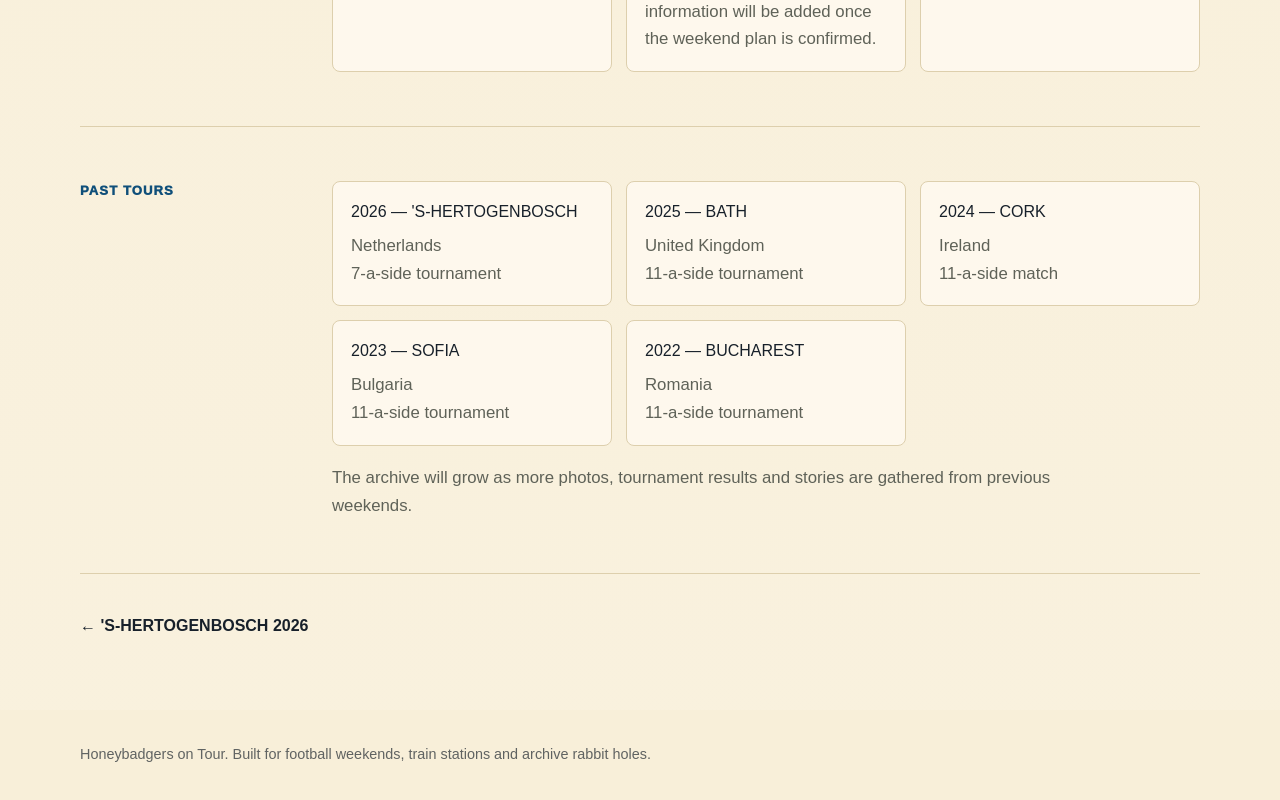
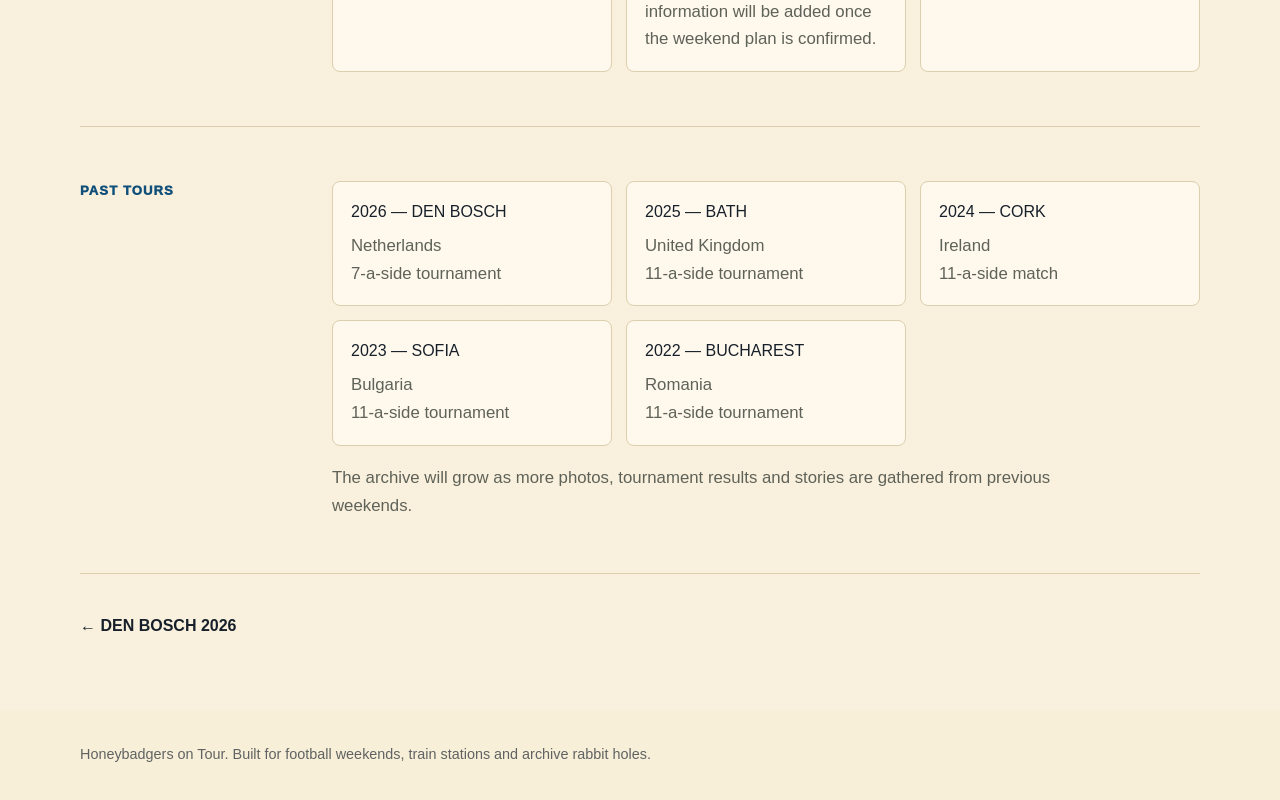
Before and after one commit to rpbaltazar/honeybadgers-on-tour, a Next.js app: page / in a window 1280 px wide. Shown: the part 1511-2311 px from the top of the page. Built offline with nearby package versions, Linux system fonts and the light colour scheme.

Commit message:
Rename Netherlands edition to Den Bosch

```diff
--- a/data/editions.ts
+++ b/data/editions.ts
@@ -29,7 +29,7 @@ export const editions: Edition[] = [
   },
   {
     year: 2026,
-    city: "'s-Hertogenbosch",
+    city: "Den Bosch",
     country: "Netherlands",
     countryCode: "NL",
     startDate: "2026-07-02",
@@ -38,7 +38,6 @@ export const editions: Edition[] = [
     format: "7-a-side tournament",
     status: "completed",
     tagline: "The Honey Badgers Dutch edition.",
-    heroCityLines: ["'s-", "Hertogenbosch"],
     introduction:
       "The Honey Badgers Dutch edition ran from 2 to 5 July 2026 in 's-Hertogenbosch, with football on the Saturday and a long weekend built around arrivals, drinks, canoeing, a beer bicycle, Bossche bollen and proper goodbyes.",
     artwork: {
```
